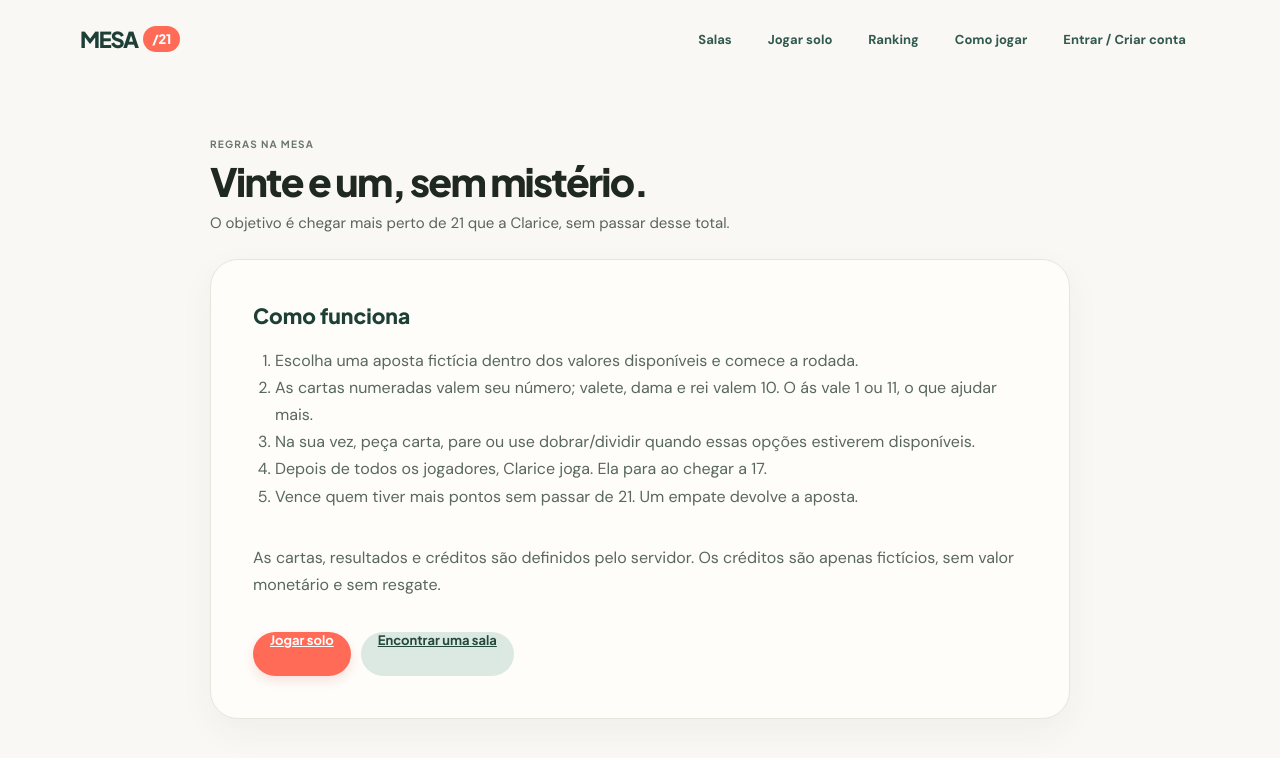
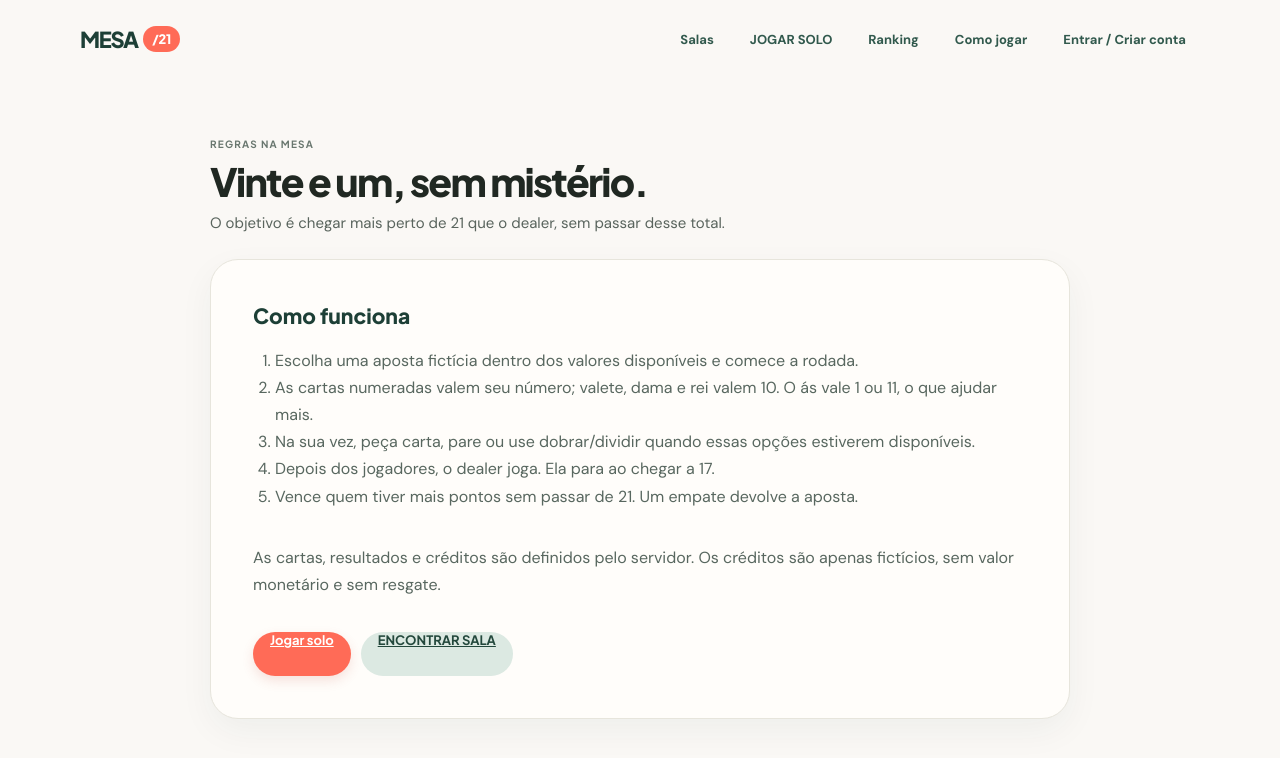
Before and after one commit to andresant-ana/mesa21, a website built with Vite: page como-jogar.html in a window 1280 px wide. Built offline with nearby package versions, Linux system fonts and the light colour scheme; no server answers.

Commit message:
Improve como-jogar.html game experience

```diff
--- a/como-jogar.html
+++ b/como-jogar.html
@@ -18,9 +18,9 @@
 </head>
 <body><div class="app-shell">
   <header class="topbar"><a class="brand" href="/" aria-label="MESA/21 - início"><span>MESA</span><span class="brand-mark">/21</span></a>
-    <nav class="room-nav" aria-label="Navegação principal"><a class="room-nav-link" href="/">Salas</a><a class="room-nav-link" href="/solo.html">Jogar solo</a><a class="room-nav-link" href="/ranking.html">Ranking</a><a class="room-nav-link active" href="/como-jogar.html">Como jogar</a><a class="room-nav-link" href="/conta.html" data-nav-account>Entrar / Criar conta</a></nav>
+    <nav class="room-nav" aria-label="Navegação principal"><a class="room-nav-link" href="/">Salas</a><a class="room-nav-link" href="/solo.html">JOGAR SOLO</a><a class="room-nav-link" href="/ranking.html">Ranking</a><a class="room-nav-link active" href="/como-jogar.html">Como jogar</a><a class="room-nav-link" href="/conta.html" data-nav-account>Entrar / Criar conta</a></nav>
   </header>
-  <main class="how-main"><section class="intro"><div><p class="eyebrow">REGRAS NA MESA</p><h1>Vinte e um, sem mistério.</h1><p class="intro-copy">O objetivo é chegar mais perto de 21 que a Clarice, sem passar desse total.</p></div></section>
-    <section class="how-card"><h2>Como funciona</h2><ol><li>Escolha uma aposta fictícia dentro dos valores disponíveis e comece a rodada.</li><li>As cartas numeradas valem seu número; valete, dama e rei valem 10. O ás vale 1 ou 11, o que ajudar mais.</li><li>Na sua vez, peça carta, pare ou use dobrar/dividir quando essas opções estiverem disponíveis.</li><li>Depois de todos os jogadores, Clarice joga. Ela para ao chegar a 17.</li><li>Vence quem tiver mais pontos sem passar de 21. Um empate devolve a aposta.</li></ol><p>As cartas, resultados e créditos são definidos pelo servidor. Os créditos são apenas fictícios, sem valor monetário e sem resgate.</p><div class="how-cta"><a class="button button-primary" href="/solo.html">Jogar solo</a><a class="button button-soft" href="/">Encontrar uma sala</a></div></section>
+  <main class="how-main"><section class="intro"><div><p class="eyebrow">REGRAS NA MESA</p><h1>Vinte e um, sem mistério.</h1><p class="intro-copy">O objetivo é chegar mais perto de 21 que o dealer, sem passar desse total.</p></div></section>
+    <section class="how-card"><h2>Como funciona</h2><ol><li>Escolha uma aposta fictícia dentro dos valores disponíveis e comece a rodada.</li><li>As cartas numeradas valem seu número; valete, dama e rei valem 10. O ás vale 1 ou 11, o que ajudar mais.</li><li>Na sua vez, peça carta, pare ou use dobrar/dividir quando essas opções estiverem disponíveis.</li><li>Depois dos jogadores, o dealer joga. Ela para ao chegar a 17.</li><li>Vence quem tiver mais pontos sem passar de 21. Um empate devolve a aposta.</li></ol><p>As cartas, resultados e créditos são definidos pelo servidor. Os créditos são apenas fictícios, sem valor monetário e sem resgate.</p><div class="how-cta"><a class="button button-primary" href="/solo.html">Jogar solo</a><a class="button button-soft" href="/">ENCONTRAR SALA</a></div></section>
   </main>
 </div><script type="module" src="/src/client/navigation.ts"></script></body></html>
```
